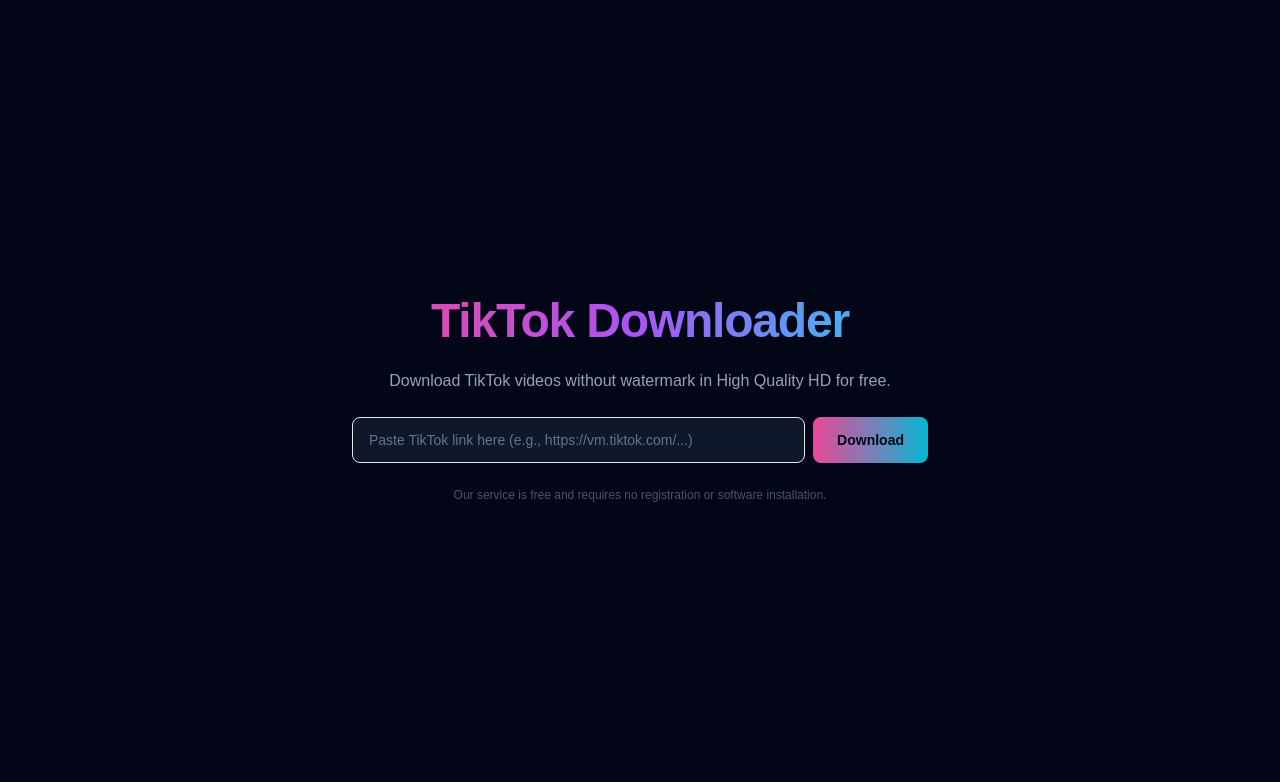
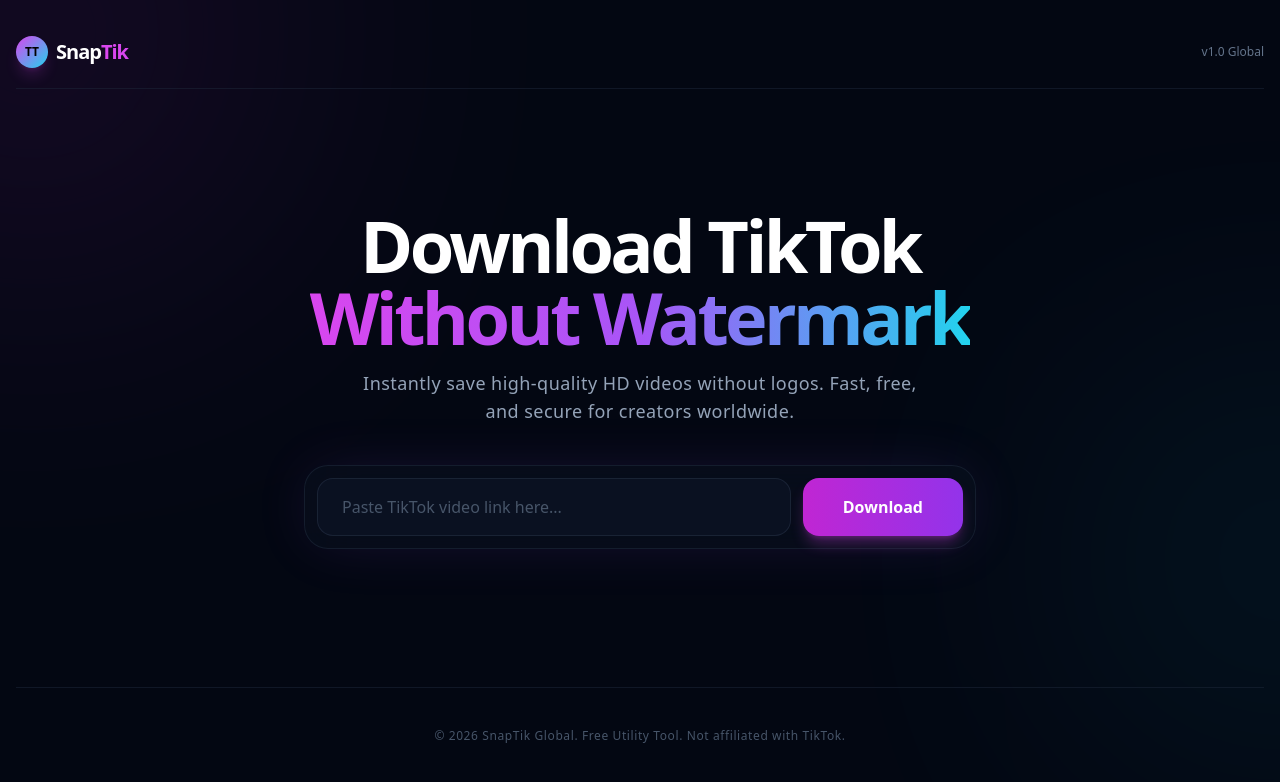
Before and after one commit to Felix-X0/tiktok-downloader, a Next.js app: page / in a window 1280 px wide. Shown: the top 782 px of the page. Built offline with nearby package versions, Linux system fonts and the light colour scheme.

Commit message:
Implement TikTok link validation and error messages
Added TikTok link validation and improved error handling.

```diff
--- a/src/app/page.js
+++ b/src/app/page.js
@@ -13,6 +13,13 @@
     setError('');
     setVideoData(null);
 
+    // Regex simpel untuk validasi link TikTok (ramah HP)
+    if (!url.includes('tiktok.com')) {
+        setError('Please paste a valid TikTok link.');
+        setLoading(false);
+        return;
+    }
+
     try {
       const res = await fetch('/api/download', {
         method: 'POST',
@@ -24,81 +31,149 @@
       if (data.success) {
         setVideoData(data);
       } else {
-        setError(data.error || 'Something went wrong. Please try again.');
+        setError(data.error || 'Video not found. Private or deleted?');
       }
     } catch (err) {
-      setError('Failed to connect to the server.');
+      setError('Connection error. Please try again.');
     } finally {
       setLoading(false);
     }
   };
 
   return (
-    <main className="min-h-screen bg-slate-950 text-white flex flex-col items-center justify-center p-4">
-      <div className="max-w-xl w-full text-center space-y-6">
+    // Background Utama: Deep Navy dengan efek Noise halus (opsional via CSS)
+    <main className="min-h-screen bg-[#030712] text-slate-100 flex flex-col items-center p-4 relative overflow-hidden font-sans">
 
-        {/* Header */}
-        <h1 className="text-4xl md:text-5xl font-extrabold tracking-tight bg-gradient-to-r from-pink-500 via-purple-500 to-cyan-400 bg-clip-text text-transparent">
-          TikTok Downloader
+      {/* Efek Cahaya Neon Latar Belakang (Aura Glow) */}
+      <div className="absolute -top-40 -left-40 w-96 h-96 bg-fuchsia-600 rounded-full blur-[160px] opacity-20 pointer-events-none"></div>
+      <div className="absolute top-1/2 -right-40 w-80 h-80 bg-cyan-500 rounded-full blur-[140px] opacity-15 pointer-events-none"></div>
+
+      {/* Header / Navbar Simpel Modern */}
+      <header className="w-full max-w-7xl flex justify-between items-center py-5 border-b border-slate-800/50 mb-10 relative z-10">
+        <div className="flex items-center gap-2">
+            {/* Icon Logo Simpel */}
+            <div className="w-8 h-8 rounded-full bg-gradient-to-br from-fuchsia-500 to-cyan-400 flex items-center justify-center shadow-lg shadow-fuchsia-500/20">
+                <span className="font-black text-black text-xs">TT</span>
+            </div>
+            <span className="text-xl font-bold tracking-tighter text-white">Snap<span className="text-fuchsia-500">Tik</span></span>
+        </div>
+        <div className="flex items-center gap-2">
+            <span className="text-xs text-slate-500">v1.0 Global</span>
+        </div>
+      </header>
+
+      {/* Konten Utama */}
+      <div className="max-w-3xl w-full text-center flex flex-col items-center space-y-10 relative z-10 mt-10 md:mt-20">
+
+        {/* Teks Judul Hero Khas SaaS Modern */}
+        <div className="space-y-4">
+            <h1 className="text-5xl md:text-7xl font-extrabold tracking-tighter leading-[0.95] text-white">
+              Download TikTok<br />
+              <span className="bg-gradient-to-r from-fuchsia-500 via-purple-500 to-cyan-400 bg-clip-text text-transparent">Without Watermark</span>
             </h1>
-        <p className="text-slate-400 text-sm md:text-base">
-          Download TikTok videos without watermark in High Quality HD for free.
+            <p className="text-slate-400 text-base md:text-lg max-w-xl mx-auto font-medium tracking-wide">
+              Instantly save high-quality HD videos without logos. Fast, free, and secure for creators worldwide.
             </p>
+        </div>
 
-        {/* Form Input */}
-        <form onSubmit={handleDownload} className="flex flex-col sm:flex-row gap-2 mt-4">
+        {/* Kotak Input yang Didominasi Efek Glowing & Glassmorphism */}
+        <div className="w-full max-w-2xl bg-[#0b1120]/60 backdrop-blur-xl p-3 rounded-3xl border border-slate-800/60 shadow-[0_0_60px_-10px_rgba(168,85,247,0.15)] flex flex-col sm:flex-row gap-3 transition-all hover:border-fuchsia-500/30">
           <input
             type="url"
-            placeholder="Paste TikTok link here (e.g., https://vm.tiktok.com/...)"
-            className="flex-1 px-4 py-3 bg-slate-900 border border-slate-850 rounded-lg focus:outline-none focus:ring-2 focus:ring-cyan-400 text-white placeholder-slate-500 text-sm"
+            placeholder="Paste TikTok video link here..."
+            className="flex-1 px-6 py-4 bg-slate-900/50 border border-slate-800/80 rounded-2xl focus:outline-none focus:ring-2 focus:ring-fuchsia-500/50 text-white placeholder-slate-600 text-base transition duration-300"
             value={url}
             onChange={(e) => setUrl(e.target.value)}
             required
           />
           <button
             type="submit"
+            onClick={handleDownload}
             disabled={loading}
-            className="px-6 py-3 bg-gradient-to-r from-pink-500 to-cyan-500 font-semibold rounded-lg hover:opacity-90 transition disabled:opacity-50 text-slate-950 font-bold text-sm"
+            className="px-10 py-4 bg-gradient-to-r from-fuchsia-600 to-purple-600 font-bold rounded-2xl hover:from-fuchsia-500 hover:to-purple-500 transition-all duration-300 disabled:opacity-60 text-white shadow-lg shadow-fuchsia-500/30 hover:shadow-fuchsia-500/50 flex items-center justify-center gap-2 active:scale-95"
           >
-            {loading ? 'Processing...' : 'Download'}
+            {loading ? (
+                <>
+                    <div className="w-5 h-5 border-2 border-white/20 border-t-white rounded-full animate-spin"></div>
+                    Processing
+                </>
+            ) : 'Download'}
           </button>
-        </form>
+        </div>
 
-        {/* Error Message */}
-        {error && <p className="text-red-400 text-sm mt-2">{error}</p>}
+        {/* Error Message yang Rapi */}
+        {error && (
+            <div className="bg-red-950/50 border border-red-500/50 text-red-300 px-6 py-3 rounded-xl text-sm font-medium animate-pulse">
+                ⚠️ {error}
+            </div>
+        )}
 
-        {/* Result Card */}
+        {/* Result Card: Efek Elevated Glassmorphism Premium */}
         {videoData && (
-          <div className="bg-slate-900 p-5 rounded-xl border border-slate-800 mt-6 flex flex-col items-center space-y-4 shadow-2xl">
+          <div className="w-full max-w-2xl bg-[#0b1120]/80 backdrop-blur-2xl p-6 md:p-8 rounded-3xl border border-fuchsia-500/30 mt-10 shadow-[0_0_80px_-10px_rgba(34,211,238,0.15)] animate-fade-in transition-all">
+            <div className="flex flex-col md:flex-row items-center gap-6 md:gap-8">
+
+                {/* Thumbnail dengan Glow halus */}
+                <div className="relative shrink-0">
                     <img
                       src={videoData.cover}
                       alt="Video Cover"
-              className="w-32 h-44 object-cover rounded-lg shadow-md border border-slate-700"
+                      className="w-32 h-44 md:w-36 md:h-52 object-cover rounded-2xl shadow-xl border-2 border-slate-700/50 relative z-10"
                     />
-            <div className="text-center w-full">
-              <p className="font-bold text-lg text-cyan-400">@{videoData.author}</p>
-              <p className="text-xs text-slate-400 mt-1 max-w-sm mx-auto truncate px-2">
-                {videoData.title || 'No Title'}
+                    <div className="absolute inset-0 bg-cyan-400 blur-2xl opacity-30 rounded-full scale-75"></div>
+                </div>
+
+                {/* Info & Tombol */}
+                <div className="flex-1 w-full text-center md:text-left space-y-5">
+                  <div className="space-y-1">
+                      <div className="flex items-center gap-2 justify-center md:justify-start">
+                          <span className="px-3 py-1 bg-cyan-950 text-cyan-300 text-xs font-bold rounded-full border border-cyan-500/30">HD QUALITY</span>
+                          <span className="text-sm text-slate-500">No Watermark</span>
+                      </div>
+                      <p className="font-black text-2xl tracking-tighter text-white">@{videoData.author}</p>
+                      <p className="text-sm text-slate-400 mt-1 max-w-md mx-auto md:mx-0 leading-relaxed font-medium">
+                        {videoData.title || 'Untitled TikTok Video'}
                       </p>
                   </div>
 
-            {/* Tombol Unduh */}
+                  {/* Tombol Unduh Kaca */}
                   <a
                     href={videoData.videoUrl}
                     target="_blank"
                     rel="noreferrer"
-              className="w-full inline-block text-center py-3 bg-gradient-to-r from-cyan-400 to-teal-400 text-slate-950 font-bold rounded-lg hover:opacity-90 transition shadow-lg"
+                    className="w-full inline-flex items-center justify-center gap-3 py-4 bg-slate-800/40 border border-slate-700 hover:border-cyan-500/50 text-cyan-300 font-bold rounded-2xl hover:bg-slate-800/80 transition-all duration-300 active:scale-95 shadow-lg group"
                   >
-              Download Video (HD No Watermark)
+                    <svg className="w-5 h-5 group-hover:animate-bounce" fill="none" stroke="currentColor" viewBox="0 0 24 24"><path strokeLinecap="round" strokeLinejoin="round" strokeWidth="2" d="M4 16v1a3 3 0 003 3h10a3 3 0 003-3v-1m-4-4l-4 4m0 0l-4-4m4 4V4"></path></svg>
+                    SAVE HD VIDEO
                   </a>
                 </div>
+            </div>
+          </div>
         )}
+      </div>
 
-        {/* Footer info */}
-        <p className="text-xs text-slate-600 mt-8">
-          Our service is free and requires no registration or software installation.
+      {/* Footer Minimalis Profesional */}
+      <footer className="w-full max-w-7xl mt-auto py-10 border-t border-slate-800/50 relative z-10 text-center text-slate-600">
+        <p className="text-xs font-medium tracking-wider">
+          © 2026 SnapTik Global. Free Utility Tool. Not affiliated with TikTok.
         </p>
-      </div>
+      </footer>
+
+      {/* CSS Tambahan untuk Animasi Halus (Tempel di bagian paling bawah layout.js atau globals.css jika ingin sempurna, tapi di sini juga bisa) */}
+      <style jsx global>{`
+        @keyframes fade-in {
+            from { opacity: 0; transform: translateY(10px); }
+            to { opacity: 1; transform: translateY(0); }
+        }
+        .animate-fade-in {
+            animation: fade-in 0.5s ease-out forwards;
+        }
+        /* Menggunakan font modern bawaan sistem yang bersih */
+        body {
+            font-family: -apple-system, BlinkMacSystemFont, "Segoe UI", Roboto, Helvetica, Arial, sans-serif, "Apple Color Emoji", "Segoe UI Emoji";
+            -webkit-font-smoothing: antialiased;
+        }
+      `}</style>
     </main>
   );
 }
```
Lines whose indentation alone changed are shown as unchanged.
